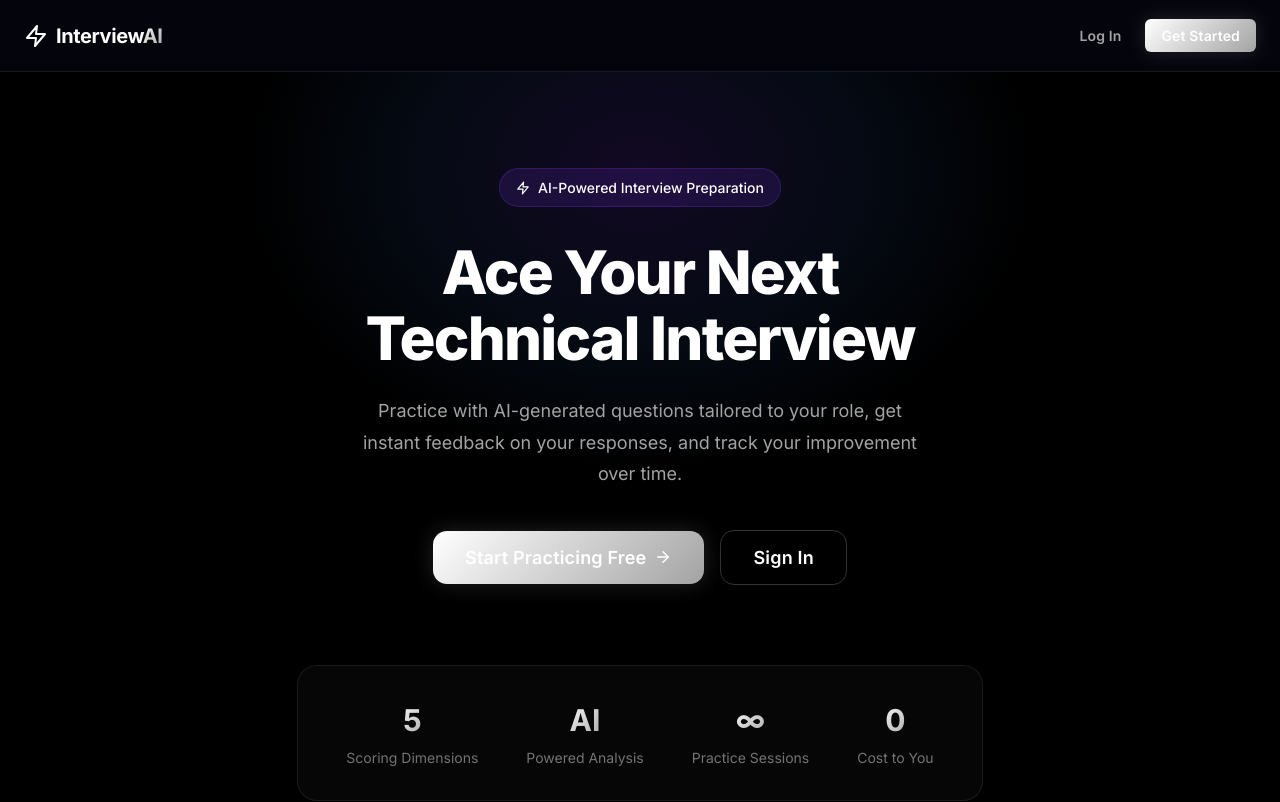
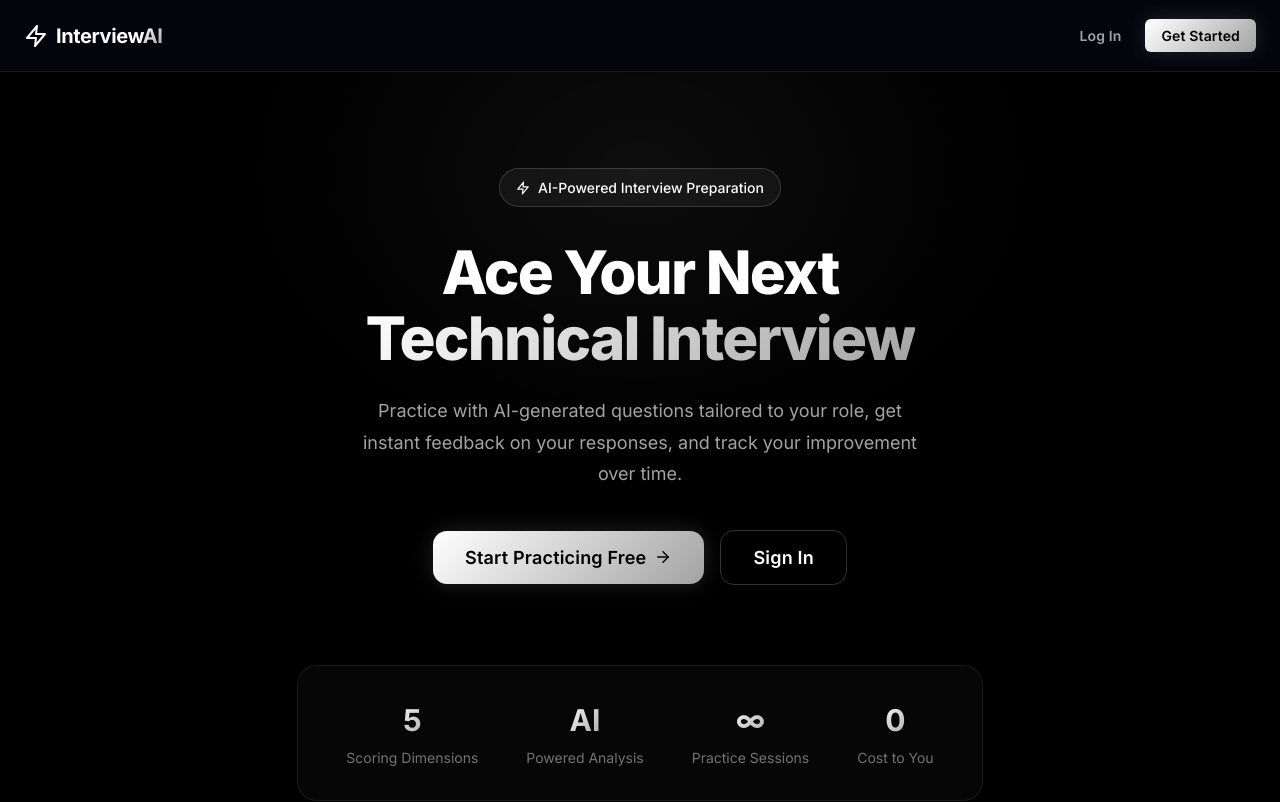
Before and after one commit to festverse/InterviewAI, a React (Vite) app in the folder client/: page / in a window 1280 px wide. Shown: the top 802 px of the page. Built offline with nearby package versions, Linux system fonts and the light colour scheme; no server answers.

Commit message:
style: Refine monochrome UI structure and fix contrast issues

```diff
--- a/client/src/components/common/Button.module.css
+++ b/client/src/components/common/Button.module.css
@@ -22,13 +22,13 @@
 /* Variants */
 .primary {
   background: var(--gradient-primary);
-  color: white;
+  color: var(--text-inverse);
   box-shadow: var(--shadow-sm), var(--shadow-glow-primary);
 }
 
 .primary:hover:not(:disabled) {
   transform: translateY(-2px);
-  box-shadow: var(--shadow-md), 0 0 30px rgba(124, 58, 237, 0.4);
+  box-shadow: var(--shadow-md), 0 0 30px rgba(255, 255, 255, 0.3);
 }
 
 .primary:active:not(:disabled) {
@@ -43,7 +43,7 @@
 
 .secondary:hover:not(:disabled) {
   border-color: var(--accent-primary);
-  background: rgba(124, 58, 237, 0.1);
+  background: rgba(255, 255, 255, 0.05);
   transform: translateY(-2px);
 }
 
--- a/client/src/pages/Landing.module.css
+++ b/client/src/pages/Landing.module.css
@@ -16,7 +16,7 @@
   transform: translateX(-50%);
   width: 800px;
   height: 600px;
-  background: radial-gradient(ellipse, rgba(124, 58, 237, 0.15) 0%, rgba(59, 130, 246, 0.08) 40%, transparent 70%);
+  background: radial-gradient(ellipse, rgba(255, 255, 255, 0.05) 0%, rgba(255, 255, 255, 0.02) 40%, transparent 70%);
   pointer-events: none;
   z-index: 0;
 }
@@ -32,8 +32,8 @@
   align-items: center;
   gap: var(--space-2);
   padding: var(--space-2) var(--space-4);
-  background: rgba(124, 58, 237, 0.15);
-  border: 1px solid rgba(124, 58, 237, 0.25);
+  background: rgba(255, 255, 255, 0.05);
+  border: 1px solid rgba(255, 255, 255, 0.15);
   border-radius: var(--radius-full);
   color: var(--accent-primary);
   font-size: var(--font-size-sm);
@@ -192,7 +192,7 @@
 
 .step:hover {
   border-color: var(--border-accent);
-  background: rgba(124, 58, 237, 0.05);
+  background: rgba(255, 255, 255, 0.03);
 }
 
 .stepNumber {
@@ -241,7 +241,7 @@
   content: '';
   position: absolute;
   inset: 0;
-  background: radial-gradient(ellipse at center, rgba(124, 58, 237, 0.15) 0%, transparent 70%);
+  background: radial-gradient(ellipse at center, rgba(255, 255, 255, 0.05) 0%, transparent 70%);
   pointer-events: none;
 }
 
--- a/client/src/styles/index.css
+++ b/client/src/styles/index.css
@@ -70,8 +70,8 @@ img {
 }
 
 /* === Utility Classes === */
-.text-accent {
-  background: var(--accent);
+.gradient-text {
+  background: var(--gradient-primary);
   -webkit-background-clip: text;
   -webkit-text-fill-color: transparent;
   background-clip: text;
```
